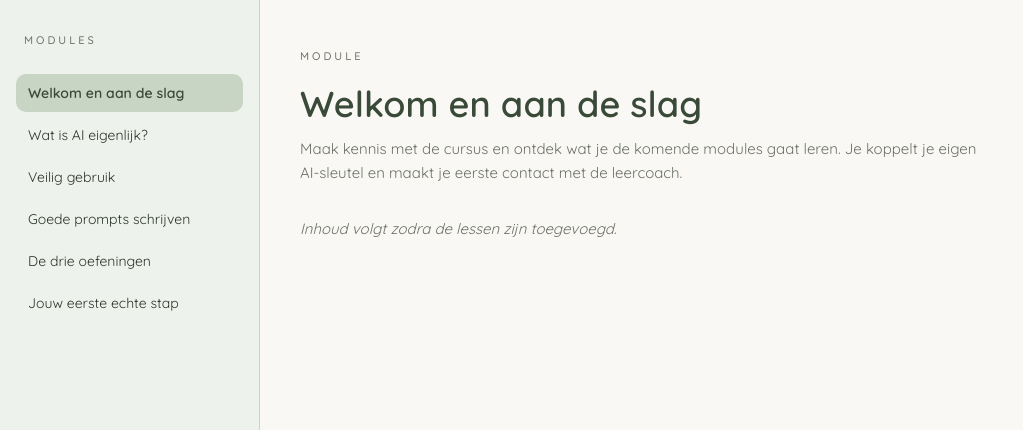
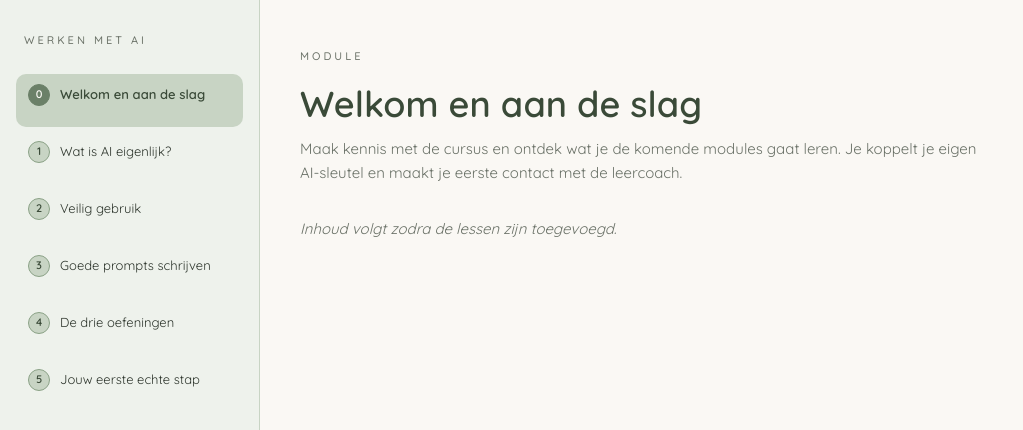
Before and after one commit to timonkool/werken-met-ai-elearning, a React (Vite) app: page / in a window 1280 px wide. Both pictures are taken after a click on the button "Begin de cursus". Shown: the top 430 px of the page, without its empty margins (0-1023 px from the left). Built offline with nearby package versions, Linux system fonts and the light colour scheme.

Commit message:
Bouw navigatiebalk met modules, voortgang en mobiel menu
Co-Authored-By: Claude Sonnet 4.6 <noreply@anthropic.com>

```diff
--- a/src/App.jsx
+++ b/src/App.jsx
@@ -2,10 +2,12 @@ import React, { useState } from 'react'
 import cursusData from './data/cursus.json'
 import Navigatie from './components/Navigatie.jsx'
 import ModuleWeergave from './components/ModuleWeergave.jsx'
+import { useVoortgang } from './hooks/useVoortgang.js'
 
 export default function App() {
   const [actieveModuleId, setActieveModuleId] = useState(null)
   const modules = cursusData.modules
+  const { isModuleVoltooid, getLesVoortgang } = useVoortgang()
 
   if (!actieveModuleId) {
     return <Startpagina onStart={() => setActieveModuleId('module-0')} />
@@ -14,13 +16,17 @@ export default function App() {
   const actieveModule = modules.find(m => m.id === actieveModuleId)
 
   return (
-    <div style={{ display: 'flex', minHeight: '100vh' }}>
+    <div className="app-layout">
       <Navigatie
         modules={modules}
-        actieveModule={actieveModuleId}
+        actieveModuleId={actieveModuleId}
         onSelecteer={setActieveModuleId}
+        isModuleVoltooid={isModuleVoltooid}
+        getLesVoortgang={getLesVoortgang}
       />
-      <ModuleWeergave module={actieveModule} />
+      <main className="app-inhoud">
+        <ModuleWeergave module={actieveModule} />
+      </main>
     </div>
   )
 }
--- a/src/components/Navigatie.jsx
+++ b/src/components/Navigatie.jsx
@@ -1,51 +1,104 @@
-import React from 'react'
+import React, { useState } from 'react'
 
-export default function Navigatie({ modules, actieveModule, onSelecteer }) {
+export default function Navigatie({ modules, actieveModuleId, onSelecteer, isModuleVoltooid, getLesVoortgang }) {
+  const [menuOpen, setMenuOpen] = useState(false)
+
+  function berekenVoortgang(module) {
+    if (!module.lessen || module.lessen.length === 0) return 0
+    const afgerond = module.lessen.filter(les => {
+      const v = getLesVoortgang(les.id)
+      return v.afgerond
+    }).length
+    return Math.round((afgerond / module.lessen.length) * 100)
+  }
+
+  function sluitMenu() {
+    setMenuOpen(false)
+  }
+
+  const navInhoud = (
+    <nav className="navigatie">
+      <p className="navigatie-koplabel">Werken met AI</p>
+      <ul className="navigatie-lijst">
+        {modules.map((module, index) => {
+          const actief = actieveModuleId === module.id
+          const voltooid = isModuleVoltooid(module.id)
+          const voortgang = berekenVoortgang(module)
+
           return (
-    <nav style={{
-      width: '260px',
-      minHeight: '100vh',
-      background: 'var(--sage-mist)',
-      borderRight: '1px solid var(--sage-soft)',
-      padding: '32px 16px',
-      flexShrink: 0,
-    }}>
-      <p style={{
-        fontSize: '11px',
-        fontWeight: 500,
-        letterSpacing: '3px',
-        textTransform: 'uppercase',
-        color: 'var(--muted)',
-        marginBottom: '24px',
-        paddingLeft: '8px',
-      }}>
-        Modules
-      </p>
-      <ul style={{ listStyle: 'none' }}>
-        {modules.map((module) => (
             <li key={module.id}>
               <button
-              onClick={() => onSelecteer(module.id)}
-              style={{
-                display: 'block',
-                width: '100%',
-                textAlign: 'left',
-                background: actieveModule === module.id ? 'var(--sage-soft)' : 'transparent',
-                color: actieveModule === module.id ? 'var(--sage-ink)' : 'var(--text)',
-                borderRadius: 'var(--radius-md)',
-                minHeight: 'auto',
-                padding: '10px 12px',
-                fontSize: '14px',
-                fontWeight: actieveModule === module.id ? 600 : 400,
-                border: 'none',
-                marginBottom: '4px',
+                className={
+                  'navigatie-item' +
+                  (actief ? ' navigatie-item--actief' : '') +
+                  (voltooid ? ' navigatie-item--voltooid' : '')
+                }
+                onClick={() => {
+                  onSelecteer(module.id)
+                  sluitMenu()
                 }}
               >
-              {module.titel}
+                <div className="navigatie-item-rij">
+                  <span className="navigatie-nummer">
+                    {voltooid
+                      ? <span className="navigatie-vinkje">✓</span>
+                      : index
+                    }
+                  </span>
+                  <span className="navigatie-titel">{module.titel}</span>
+                </div>
+                <div className="navigatie-balk-wrap">
+                  <div
+                    className="navigatie-balk-vulling"
+                    style={{ width: `${voortgang}%` }}
+                  />
+                </div>
               </button>
             </li>
-        ))}
+          )
+        })}
       </ul>
     </nav>
   )
+
+  return (
+    <>
+      {/* Hamburger knop — alleen zichtbaar op mobiel */}
+      <button
+        className="hamburger"
+        onClick={() => setMenuOpen(true)}
+        aria-label="Menu openen"
+      >
+        <span className="hamburger-streep" />
+        <span className="hamburger-streep" />
+        <span className="hamburger-streep" />
+      </button>
+
+      {/* Navigatie op desktop */}
+      <div className="navigatie-desktop">
+        {navInhoud}
+      </div>
+
+      {/* Navigatie als overlay op mobiel */}
+      {menuOpen && (
+        <>
+          <div
+            className="navigatie-backdrop"
+            onClick={sluitMenu}
+            aria-hidden="true"
+          />
+          <div className="navigatie-overlay">
+            <button
+              className="navigatie-sluit"
+              onClick={sluitMenu}
+              aria-label="Menu sluiten"
+            >
+              ✕
+            </button>
+            {navInhoud}
+          </div>
+        </>
+      )}
+    </>
+  )
 }
--- a/src/styles/globals.css
+++ b/src/styles/globals.css
@@ -102,3 +102,248 @@ textarea:focus {
   outline: none;
   border-color: var(--sage-deep);
 }
+
+/* ─── App layout ─────────────────────────────────────────── */
+
+.app-layout {
+  display: flex;
+  min-height: 100vh;
+}
+
+.app-inhoud {
+  flex: 1;
+  min-width: 0;
+}
+
+/* ─── Navigatie desktop ───────────────────────────────────── */
+
+.navigatie-desktop {
+  width: 260px;
+  flex-shrink: 0;
+}
+
+.navigatie {
+  width: 260px;
+  min-height: 100vh;
+  background: var(--sage-mist);
+  border-right: 1px solid var(--sage-soft);
+  padding: 32px 16px;
+  display: flex;
+  flex-direction: column;
+}
+
+.navigatie-koplabel {
+  font-size: 11px;
+  font-weight: 500;
+  letter-spacing: 3px;
+  text-transform: uppercase;
+  color: var(--muted);
+  margin-bottom: 24px;
+  padding-left: 8px;
+}
+
+.navigatie-lijst {
+  list-style: none;
+  display: flex;
+  flex-direction: column;
+  gap: 4px;
+}
+
+/* ─── Navigatie item ──────────────────────────────────────── */
+
+.navigatie-item {
+  display: flex;
+  flex-direction: column;
+  gap: 8px;
+  width: 100%;
+  text-align: left;
+  background: transparent;
+  border-radius: var(--radius-md);
+  border: none;
+  min-height: auto;
+  padding: 10px 12px;
+  cursor: pointer;
+  transition: background 0.15s ease;
+}
+
+.navigatie-item:hover {
+  background: var(--sage-soft);
+  opacity: 1;
+}
+
+.navigatie-item--actief {
+  background: var(--sage-soft);
+}
+
+.navigatie-item-rij {
+  display: flex;
+  align-items: center;
+  gap: 10px;
+}
+
+.navigatie-nummer {
+  flex-shrink: 0;
+  width: 22px;
+  height: 22px;
+  border-radius: 50%;
+  background: var(--sage-soft);
+  border: 1.5px solid var(--sage);
+  display: flex;
+  align-items: center;
+  justify-content: center;
+  font-size: 11px;
+  font-weight: 600;
+  color: var(--sage-ink);
+  line-height: 1;
+}
+
+.navigatie-item--actief .navigatie-nummer {
+  background: var(--sage-deep);
+  border-color: var(--sage-deep);
+  color: var(--cream);
+}
+
+.navigatie-item--voltooid .navigatie-nummer {
+  background: var(--sage-ink);
+  border-color: var(--sage-ink);
+  color: var(--cream);
+}
+
+.navigatie-vinkje {
+  font-size: 12px;
+  line-height: 1;
+}
+
+.navigatie-titel {
+  font-size: 13px;
+  font-weight: 400;
+  color: var(--text);
+  line-height: 1.3;
+}
+
+.navigatie-item--actief .navigatie-titel {
+  font-weight: 600;
+  color: var(--sage-ink);
+}
+
+.navigatie-item--voltooid .navigatie-titel {
+  color: var(--muted);
+}
+
+/* ─── Voortgangsbalk ──────────────────────────────────────── */
+
+.navigatie-balk-wrap {
+  height: 3px;
+  background: var(--sage-soft);
+  border-radius: var(--radius-pill);
+  overflow: hidden;
+  margin-left: 32px;
+}
+
+.navigatie-balk-vulling {
+  height: 100%;
+  background: var(--sage-deep);
+  border-radius: var(--radius-pill);
+  transition: width 0.3s ease;
+}
+
+.navigatie-item--voltooid .navigatie-balk-vulling {
+  background: var(--sage-ink);
+}
+
+/* ─── Hamburger knop (alleen mobiel) ──────────────────────── */
+
+.hamburger {
+  display: none;
+  position: fixed;
+  top: 16px;
+  left: 16px;
+  z-index: 100;
+  width: 44px;
+  height: 44px;
+  min-height: auto;
+  padding: 0;
+  background: var(--sage-deep);
+  border-radius: var(--radius-md);
+  border: none;
+  flex-direction: column;
+  align-items: center;
+  justify-content: center;
+  gap: 5px;
+  box-shadow: 0 2px 12px rgba(0,0,0,0.12);
+}
+
+.hamburger-streep {
+  display: block;
+  width: 18px;
+  height: 2px;
+  background: var(--cream);
+  border-radius: 2px;
+}
+
+/* ─── Mobiel overlay ──────────────────────────────────────── */
+
+.navigatie-backdrop {
+  display: none;
+  position: fixed;
+  inset: 0;
+  background: rgba(42, 53, 44, 0.4);
+  z-index: 110;
+}
+
+.navigatie-overlay {
+  display: none;
+  position: fixed;
+  top: 0;
+  left: 0;
+  height: 100%;
+  z-index: 120;
+  background: var(--sage-mist);
+  box-shadow: 4px 0 24px rgba(0,0,0,0.12);
+}
+
+.navigatie-overlay .navigatie {
+  border-right: none;
+}
+
+.navigatie-sluit {
+  position: absolute;
+  top: 16px;
+  right: 16px;
+  width: 36px;
+  height: 36px;
+  min-height: auto;
+  padding: 0;
+  background: var(--sage-soft);
+  border-radius: 50%;
+  border: none;
+  font-size: 14px;
+  color: var(--sage-ink);
+  display: flex;
+  align-items: center;
+  justify-content: center;
+}
+
+/* ─── Mobiel (max 768px) ──────────────────────────────────── */
+
+@media (max-width: 768px) {
+  .navigatie-desktop {
+    display: none;
+  }
+
+  .hamburger {
+    display: flex;
+  }
+
+  .navigatie-backdrop {
+    display: block;
+  }
+
+  .navigatie-overlay {
+    display: block;
+  }
+
+  .app-inhoud {
+    padding-top: 72px;
+  }
+}
```
Lines whose indentation alone changed are shown as unchanged.
